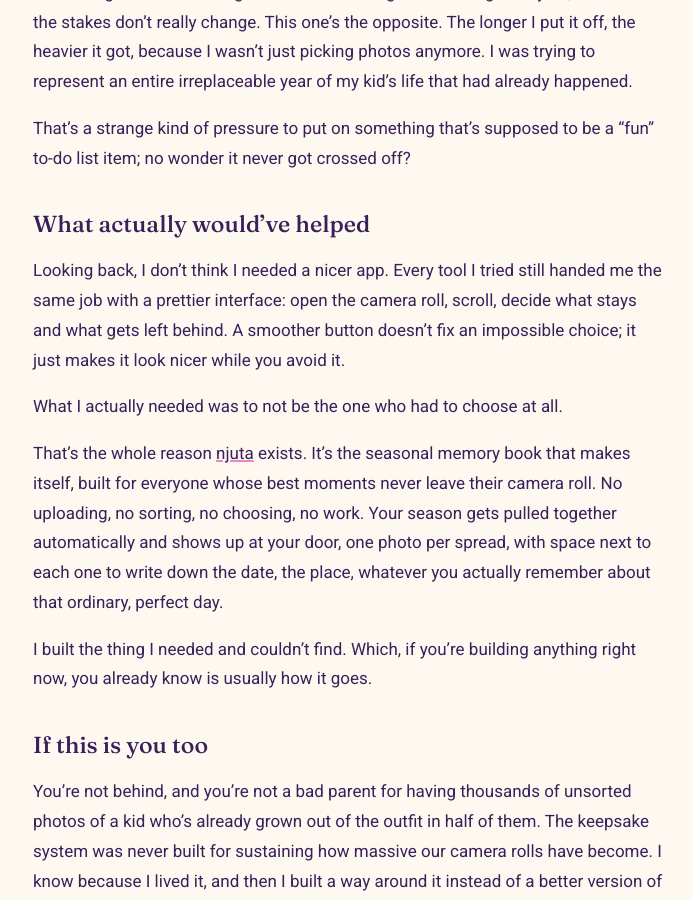
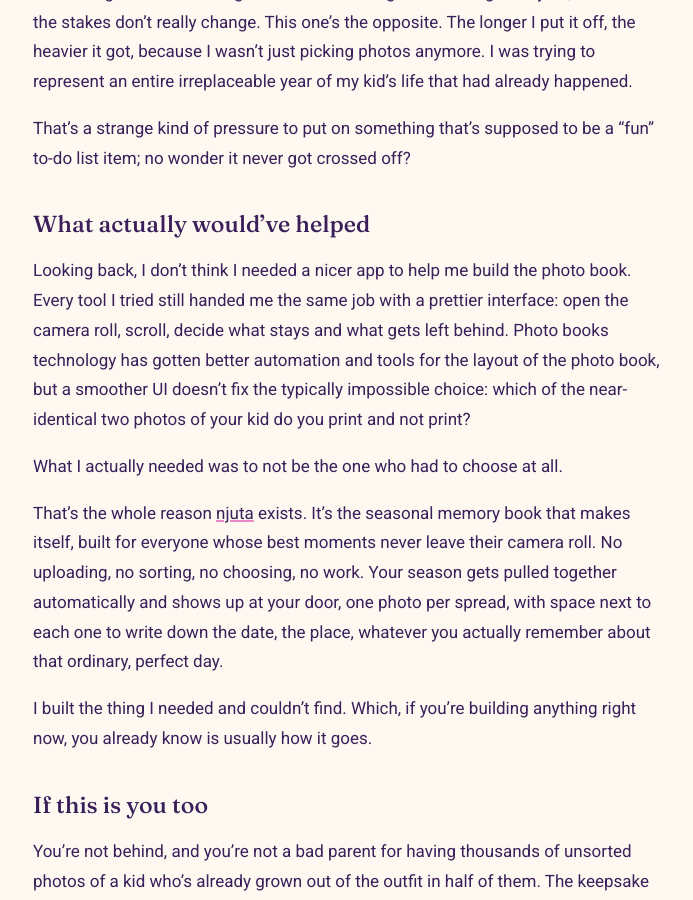
Before and after one commit to njutabook/-njuta-landing, a Jekyll site: the page built from _posts/2026-08-20-i-never-finished-my-babys-first-year-photo-book.md, in a window 1280 px wide and 900 px high, scrolled down 1180 px. Shown: the whole window, without its empty margins (291-984 px from the left). Built offline with Jekyll 4.4.1, drawn with Linux system fonts in a browser that asks for light colours.

Commit message:
Enhance discussion on photo book creation challenges
Clarified the need for better tools in building photo books and emphasized the challenges of choosing photos.

```diff
--- a/_posts/2026-08-20-i-never-finished-my-babys-first-year-photo-book.md
+++ b/_posts/2026-08-20-i-never-finished-my-babys-first-year-photo-book.md
@@ -26,7 +26,7 @@ That's a strange kind of pressure to put on something that's supposed to be a "f
 
 ## What actually would've helped
 
-Looking back, I don't think I needed a nicer app. Every tool I tried still handed me the same job with a prettier interface: open the camera roll, scroll, decide what stays and what gets left behind. A smoother button doesn't fix an impossible choice; it just makes it look nicer while you avoid it.
+Looking back, I don't think I needed a nicer app to help me build the photo book. Every tool I tried still handed me the same job with a prettier interface: open the camera roll, scroll, decide what stays and what gets left behind. Photo books technology has gotten better automation and tools for the layout of the photo book, but a smoother UI doesn't fix the typically impossible choice: which of the near-identical two photos of your kid do you print and not print?
 
 What I actually needed was to not be the one who had to choose at all.
 
```
